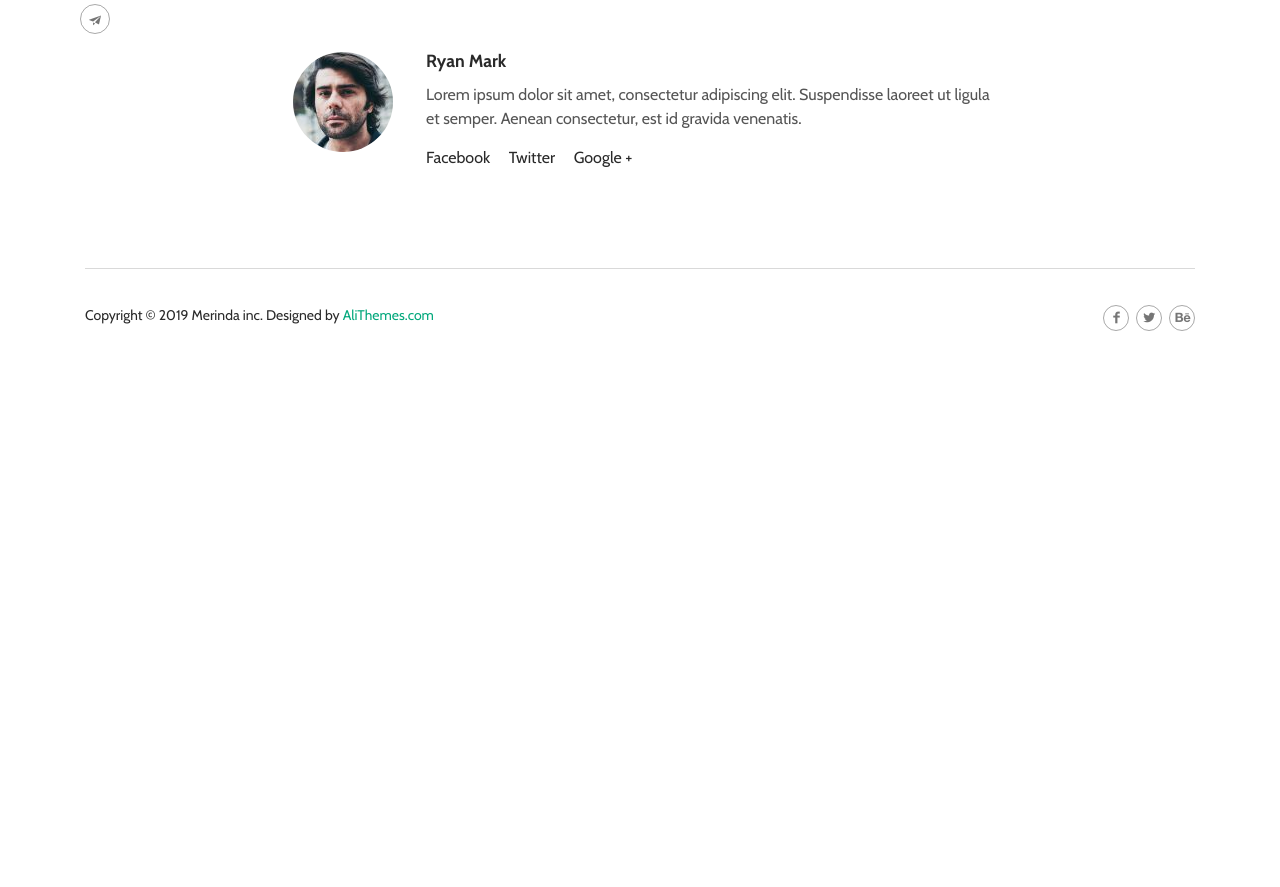
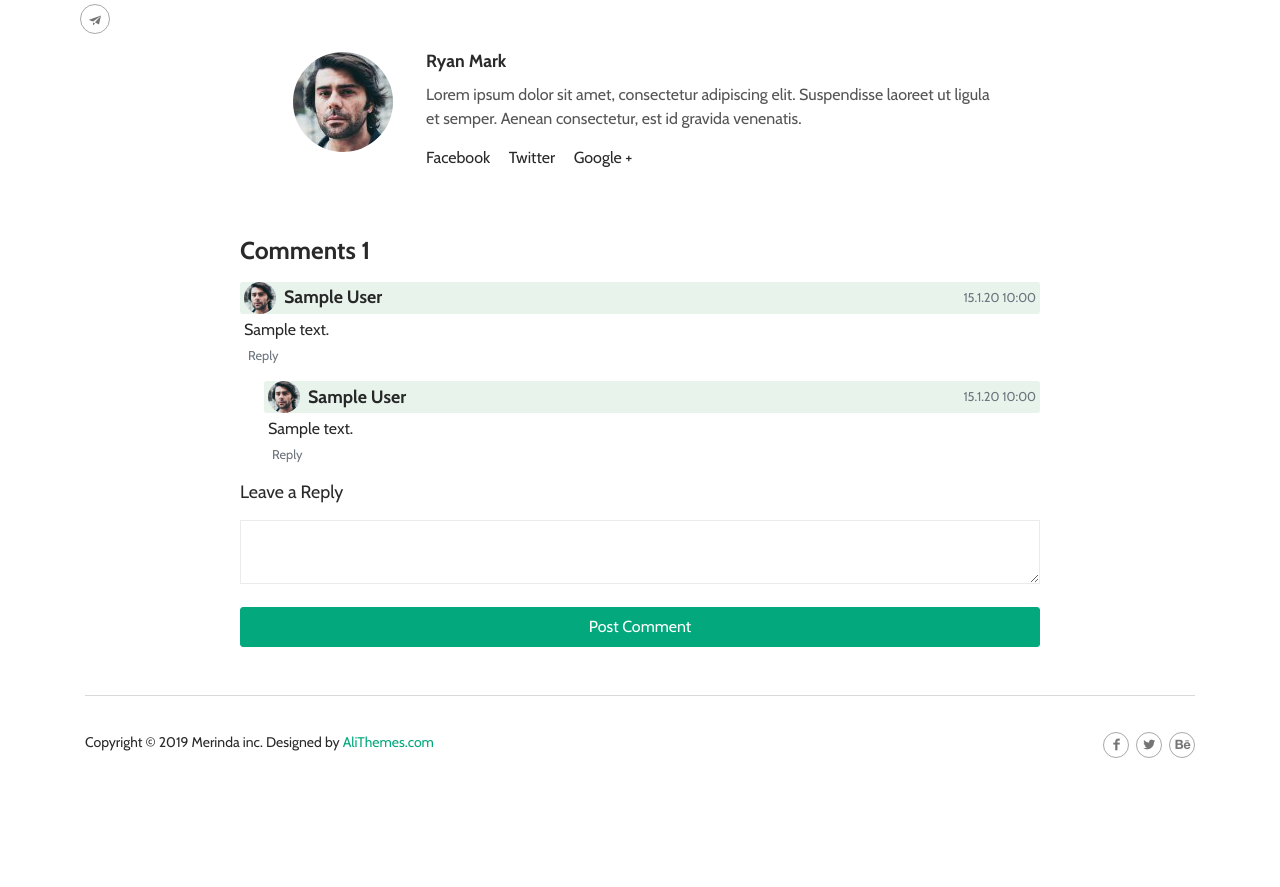
Before and after one commit to ayanamirey/blogger, a Django app: template templates/articles/article_detail.html in a window 1280 px wide. Shown: the part 462-1349 px from the top of the page. Run offline with Django 3.2, Linux system fonts and the light colour scheme; the template is opened without the code that fills it: most values are stand-ins (such as "Sample title", 1, 10 or a date in 2020); form fields are guessed from the names that the template uses; some libraries are stand-ins or nearby versions; some web fonts are replaced.

Commit message:
Add comments to articles

```diff
--- a/articles/urls.py
+++ b/articles/urls.py
@@ -6,6 +6,8 @@ app_name = 'articles'
 urlpatterns = [
     path('', views.article_list, name="list"),
     path('new', views.article_create, name="create"),
+    re_path('delete-comment/(?P<pk>\\d+)', views.delete_comment, name='delete-comment'),
+    re_path('add-comment/(?P<pk>\\d+)', views.add_comment, name='add-comment'),
     re_path('(?P<slug>[\\w-]+)/edit', views.article_edit, name='edit'),
     re_path('(?P<slug>[\\w-]+)/delete', views.article_delete, name='delete'),
     re_path('(?P<slug>[\\w-]+)/$', views.article_detail, name='detail')
--- /dev/null
+++ b/templates/_partials/_comment_item.html
@@ -0,0 +1,54 @@
+<div class="comment row-flex mx-auto my-3" id="comment-{{ forloop.parentloop.counter }}{{ forloop.counter }}">
+
+    <div class="p-0 w-100">
+        <div class="{% if article.author.username|lower == comment.author.username|lower %} bg-lightblue {% endif %} d-flex align-items-center">
+            <a class="author-avatar mx-1" href="#">
+                <img class=""
+                     src="/static/images/author-avata-1.jpg"
+                     alt="">
+            </a>
+            <a href="#" class="text-author ml-1">
+                <h5 class="font-weight-bold" id="author_name">{{ comment.author }}</h5>
+            </a>
+            <span class="datetime small text-secondary ml-auto mr-1">{{ comment.created_on|date:'d.n.y H:i' }}</span>
+        </div>
+        <div class="my-1 px-1" id="{{ comment.id }}">
+            {% if comment.status|lower == "active" %}
+                {{ comment.content }}
+            {% else %}
+                This comment deleted by Author
+            {% endif %}
+        </div>
+        <div class="d-flex align-items-end">
+            <a href="#comment-{{ forloop.parentloop.counter }}{{ forloop.counter }}"
+               class="text-muted small mx-2"
+               onclick="replying(`{{ forloop.parentloop.counter }}{{ forloop.counter }}`, {{ forloop.parentloop.counter }})">Reply</a>
+            {% if user.username|lower == comment.author.username|lower and comment.status|lower == 'active' %}
+                <a class="text-muted small" data-toggle="modal"
+                   data-target="#deleteCommit--{{ forloop.parentloop.counter }}{{ forloop.counter }}">Delete</a>
+            {% endif %}
+        </div>
+        <div class="modal" id="deleteCommit--{{ forloop.parentloop.counter }}{{ forloop.counter }}">
+            <div class="modal-dialog modal-dialog-centered modal-sm">
+                <div class="modal-content">
+                    <div class="modal-header">
+                        <h4 class="modal-title">Delete</h4>
+                        <button type="button" class="close" data-dismiss="modal">&times;</button>
+                    </div>
+                    <div class="modal-body">
+                        Are you sure to delete the commit?
+                    </div>
+                    <div class="modal-footer">
+                        <a href="{% url 'articles:delete-comment' comment.id %}" class="btn btn-outline-danger">
+                            Yes
+                        </a>
+                        <a class="btn btn-outline-secondary" data-dismiss="modal">
+                            No
+                        </a>
+                    </div>
+                </div>
+            </div>
+        </div>
+        <div id="reply-comment-{{ forloop.parentloop.counter }}{{ forloop.counter }}"></div>
+    </div>
+</div>
--- a/templates/_partials/article_author.html
+++ b/templates/_partials/article_author.html
@@ -1,4 +1,4 @@
-<div class="box box-author m_b_2rem">
+<div class="box box-author m_b_1rem">
     <div class="post-author row-flex">
         <div class="author-img">
             <img alt="author avatar" src="/static/images/author-avata-1.jpg" class="avatar">
--- a/templates/_partials/comment.html
+++ b/templates/_partials/comment.html
@@ -2,31 +2,21 @@
     <section id="comments">
         <div class="comments-inner clr">
             <div id="respond" class="comment-respond">
-             <h3 id="reply-title" class="comment-reply-title">Leave a Reply</h3>
-             <form action="#" method="post" id="commentform" class="comment-form" novalidate="">
+                <h5 id="reply-title" class="comment-reply-title">Leave a Reply</h5>
+                <form action="{% url 'articles:add-comment' article.id %}" method="post" id="commentform" class="comment-form">
+                    {% csrf_token %}
                     <p class="comment-notes">
-                    <span id="email-notes">Your email address will not be published.</span> Required fields are marked <span class="required">*</span>
+                        <span id="email-notes">
+                                {{ form.content.error }}
+                        </span>
                     </p>
                     <p class="comment-form-comment">
-                    <label for="comment">Comment</label>
-                    <textarea id="comment" name="comment" cols="45" rows="8" maxlength="65525" required="required"></textarea>
+                        {{ form.content }}
+
                     </p>
-                <div class="row">
-                   <div class="comment-form-author col-sm-12 col-md-6">
-                      <p>
-                         <label for="author">Name*</label>
-                         <input id="author" name="author" type="text" value="" size="30" aria-required="true">
-                      </p>
-                   </div>
-                   <div class="comment-form-email col-sm-12 col-md-6">
-                      <p>
-                         <label for="email">Email*</label>
-                         <input id="email" name="email" type="email" value="" size="30" aria-required="true">
-                      </p>
-                   </div>
-                </div>
                     <p class="form-submit">
-                    <input name="submit" type="submit" id="submit" class="submit btn btn-success btn-block" value="Post Comment">
+                        <input name="submit" type="submit" id="submit" class="btn btn-success btn-block"
+                               value="Post Comment">
                     </p>
                 </form>
             </div>
--- a/templates/articles/article_detail.html
+++ b/templates/articles/article_detail.html
@@ -1,6 +1,6 @@
 {% extends 'base_single.html' %}
 
-{% block header%}{{ article.title }}{% endblock %}
+{% block header%}{{ article.title |capfirst }}{% endblock %}
 
 {% block content %}
   <p>{{ body|safe }}</p>
--- a/templates/base_single.html
+++ b/templates/base_single.html
@@ -27,7 +27,8 @@
                                 <button type="submit" class="btn btn-info">Edit</button>
                             </form>
                             <form method="get" action="{% url 'articles:delete' article.slug %}" class="ml-1">
-                            <button type="button" class="btn btn-danger" data-toggle="modal" data-target="#deleteModal">
+                                <button type="button" class="btn btn-danger text" data-toggle="modal"
+                                        data-target="#deleteModal">
                                     Delete
                                 </button>
                                 <div class="modal" id="deleteModal">
@@ -35,7 +36,8 @@
                                         <div class="modal-content">
                                             <div class="modal-header">
                                                 <h4 class="modal-title">Delete</h4>
-                                            <button type="button" class="close" data-dismiss="modal">&times;</button>
+                                                <button type="button" class="close" data-dismiss="modal">&times;
+                                                </button>
                                             </div>
                                             <div class="modal-body">
                                                 Are you sure to delete the article?
@@ -61,7 +63,7 @@
         <!--        <img src="http://via.placeholder.com/1240x700" alt="post-title" />-->
         <!--    </figure>-->
 
-        <article class="entry-wraper mb-5">
+        <article class="entry-wraper mb-2">
             <div class="entry-left-col">
                 <div class="social-sticky">
                     <a href="#"><i class="icon-facebook"></i></a>
@@ -85,9 +87,62 @@
         <!--Begin post related-->
         {# include '_partials/related.html' #}
         <!--End post related-->
+        <div class="entry-wraper">
+            <!--Begin Comment-->
+            <h4 class="font-weight-bold">Comments {{ comments_count }}</h4>
+            {% if comments_count > 0 %}
 
-        <!--Begin Comment-->
-        {# include '_partials/comment.html' #}
+                {% for comment in article.get_comments %}
+                    {% if comment.status|lower == 'active' or comment.comment_set.all|length != 0 %}
+                        {% include '_partials/_comment_item.html' %}
+                        <div class="pl-4">
+                            {% for comment in comment.comment_set.all %}
+                                {% if comment.status|lower == 'active' %}
+                                    {% include '_partials/_comment_item.html' %}
+                                {% endif %}
+                            {% endfor %}
+                        </div>
+                    {% endif %}
+                {% endfor %}
+            {% else %}
+                <div class="text-center my-4 font-italic large">Write your first commit</div>
+            {% endif %}
+
+        </div>
+
+        {% include '_partials/comment.html' %}
         <!--End Comment-->
     </div> <!--container-->
 {% endblock %}
+
+{% block jslibs %}
+    <script>
+        function replying(id_loop, parent_loop_id = 0) {
+            let id = $(`#comment-${id_loop} div.p-0 div.my-1`).attr('id')
+            if (Number(parent_loop_id) !== 0) {
+                id = $(`#comment-${parent_loop_id} div.p-0 div.my-1`).attr('id')
+            }
+            let reply = $(`#reply-comment-${id_loop}`)
+            if (reply.is(':empty')) {
+                reply.append(
+                    `<form action="{% url 'articles:add-comment' article.id %}" method="post" class="comment-form"">
+                    {% csrf_token %}
+                    <p class="comment-form-comment">
+                        <textarea name="content" cols="60" rows="2" required="" style="resize: vertical; min-height: 65px;"></textarea>
+                    </p>
+                    <p class="form-submit">
+                        <input type="hidden" name="parent" value="${id}">
+                        <input name="submit" type="submit" id="submit" class="btn btn-success"
+                               value="Post Comment">
+                        <input type="button" onclick="hideReply(${id_loop})" value="Cancel" class="btn btn-outline-dark text-dark ml-3">
+                    </p>
+                </form>`
+                )
+            }
+        }
+
+        function hideReply(id_loop) {
+            $(`#reply-comment-${id_loop}`).empty()
+        }
+    </script>
+{% endblock %}
```
Also changed, not shown: articles/admin.py (+8 -1 lines), articles/forms.py (+10 -0 lines), articles/models.py (+17 -0 lines), articles/views.py (+30 -2 lines), articles/migrations/0006_comment.py (added), articles/migrations/0007_comment_status.py (added). Lines whose indentation alone changed are shown as unchanged.
